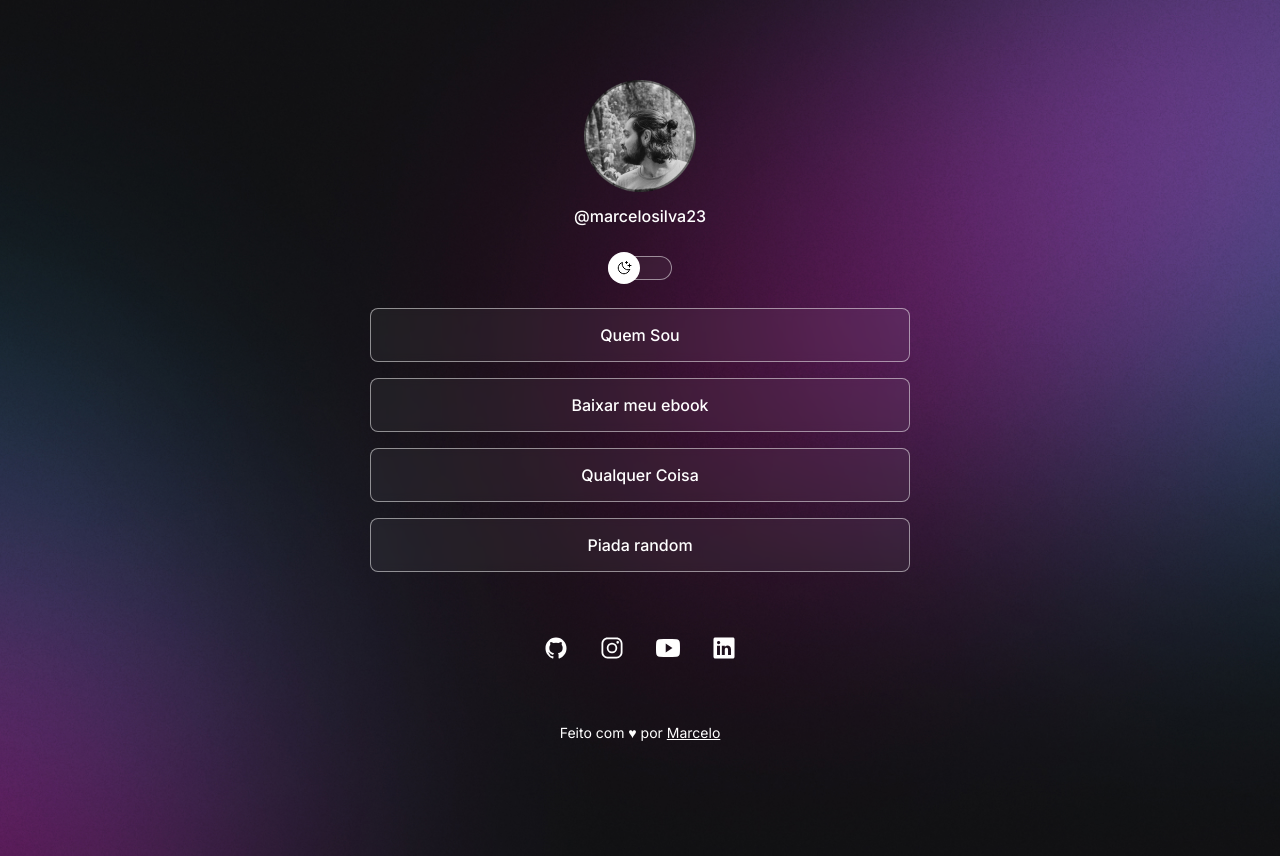
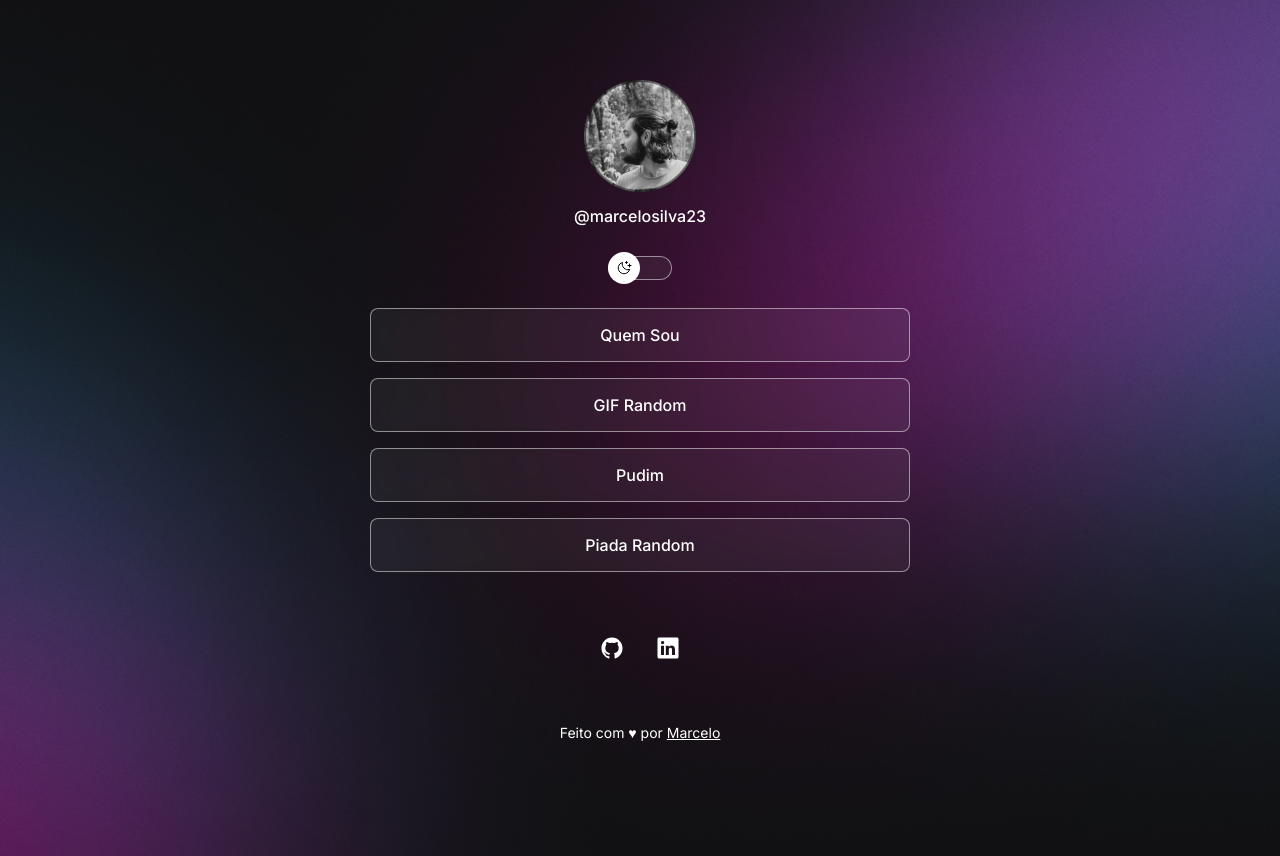
Before and after one commit to marcelosilva23/DevLinks, a plain HTML site: page index.html in a window 1280 px wide. Drawn offline with nearby package versions, Linux system fonts and the light colour scheme.

Commit message:
links atualizados

```diff
--- a/index.html
+++ b/index.html
@@ -31,15 +31,15 @@
         </li>
 
         <li>
-          <a href="https://www.google.pt" target="blank">Baixar meu ebook</a>
+          <a href="https://giphy.com/explore/super-random" target="blank">GIF Random</a>
         </li>
 
         <li>
-          <a href="#" target="_blank">Qualquer Coisa</a>
+          <a href="https://www.pudim.com.br/" target="_blank">Pudim</a>
         </li>
 
         <li>
-          <a href="#" target="_blank">Piada random</a>
+          <a href="https://icanhazdadjoke.com/" target="_blank">Piada Random</a>
         </li>
       </ul>
       <div id="social-links">
@@ -47,15 +47,7 @@
           <ion-icon name="logo-github"></ion-icon>
         </a>
 
-        <a href="https://github.com/marcelosilva23" target="_blank">
-          <ion-icon name="logo-instagram"></ion-icon>
-        </a>
-
-        <a href="https://github.com/marcelosilva23" target="_blank">
-          <ion-icon name="logo-youtube"></ion-icon>
-        </a>
-
-        <a href="https://github.com/marcelosilva23" target="_blank">
+        <a href="https://www.linkedin.com/in/mguaraci/" target="_blank">
           <ion-icon name="logo-linkedin"></ion-icon>
         </a>
       </div>
```
